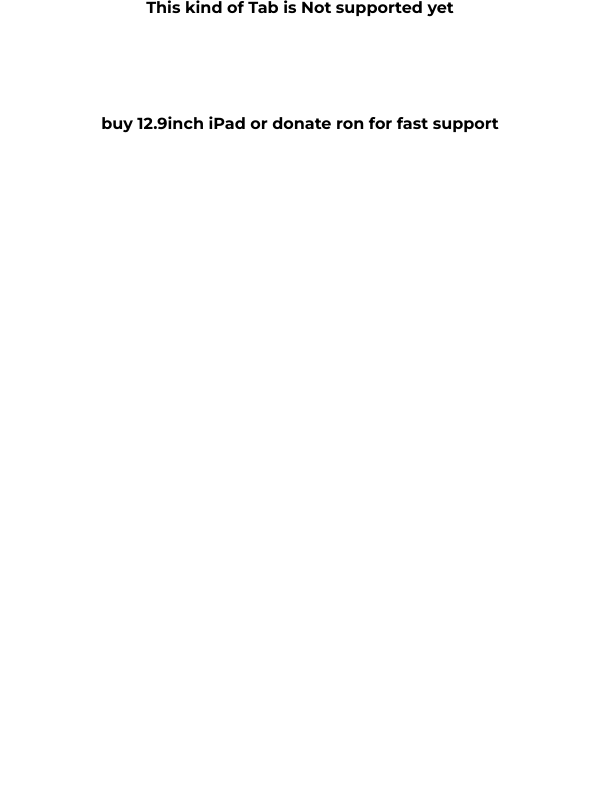
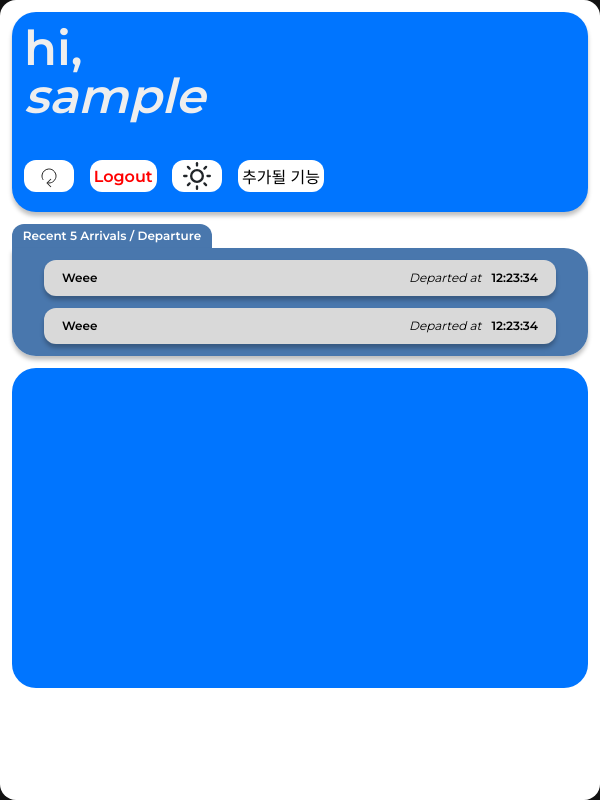
Before and after one commit to donghun-choi/cnftjrcpzm, a Flask app: page / in a window 600 px wide. Run offline with Flask 2, Linux system fonts and the light colour scheme; the visitor is signed in with stand-in values (Sample User, id 1).

Commit message:
minimalize

```diff
--- a/static/css/common.css
+++ b/static/css/common.css
@@ -249,36 +249,12 @@ table {
   display: flex;
 }
 
-/* mobile */
-@media all and (min-width: 0px) and (max-width: 600px) {
-  .mobile-content-area {
-    display: block;
-  }
-  .laptop-content-area,
-  .ipad-content-area,
-  .mobile1-content-area {
-    display: none;
-  }
-}
-@media all and (min-width: 600px) and (max-width: 864px) {
-  .mobile1-content-area {
-    display: block;
-  }
-  .laptop-content-area,
-  .ipad-content-area,
-  .mobile-content-area {
-    display: none;
-  }
-}
-
 /* tab */
-@media all and (min-width: 864px) and (max-width: 1200px) {
+@media all and (min-width: 600px) and (max-width: 1200px) {
   .ipad-content-area {
     display: block;
   }
-  .laptop-content-area,
-  .mobile-content-area,
-  .mobile1-content-area {
+  .laptop-content-area {
     display: none;
   }
 }
@@ -287,9 +263,7 @@ table {
   .laptop-content-area {
     display: block;
   }
-  .mobile-content-area,
-  .ipad-content-area,
-  .mobile1-content-area {
+  .ipad-content-area {
     display: none;
   }
 }
--- a/static/css/ipad.css
+++ b/static/css/main.css
@@ -1,3 +1,10 @@
+#hi {
+  display: none;
+}
+#welcome {
+  display: block;
+}
+
 html {
   --transitionSecond: 0.74s;
 }
@@ -23,19 +30,19 @@ body.dark {
 .welcome-and-clock {
   display: flex;
 }
-.ipad-content-area {
+.main-content-area {
   border-radius: 24px;
   max-width: 100vw;
   min-width: 600px;
   height: 100vh;
   background: var(--background);
-  padding: 30px 48px 48px 48px;
+  padding: 40px 48px 48px 48px;
   box-sizing: border-box;
   transition: all var(--transitionSecond);
 }
 .memu-area {
-  margin-top: 64px;
-  height: 32px;
+  margin-top: 40px;
+  height: 50px;
   width: 440px;
   display: flex;
   align-items: center;
@@ -49,7 +56,9 @@ body.dark {
   font-size: 16px;
 }
 .welcome-box button {
-  padding: 2px 4px;
+  min-width: 50px;
+  height: 100%;
+  padding: 4px 4px;
   border-radius: 12px;
   font-size: 16px;
   font-weight: 550;
@@ -73,13 +82,13 @@ button {
   box-sizing: border-box;
   padding: 36px;
   margin-right: auto;
-  margin-bottom: 40px;
+  margin-bottom: 24px;
 }
-.recent-five {
+.recent {
   width: 100%;
   height: 300px;
 }
-.recent-five-full {
+.recent-full {
   width: 100%;
   height: 100%;
 }
@@ -97,7 +106,7 @@ button {
   background: var(--recent_five);
 }
 
-.recent-five-view {
+.recent-view {
   /* transition: all var(--transitionSecond); */
 
   overflow-y: scroll;
@@ -109,10 +118,10 @@ button {
   box-sizing: border-box;
   padding: 32px;
 }
-.recent-five-view-full::-webkit-scrollbar {
+.recent-view-full::-webkit-scrollbar {
   display: none;
 }
-.recent-five-view-full {
+.recent-view-full {
   background: #4977ad;
   height: 832px;
   border-radius: 0px 24px 24px 24px;
@@ -162,15 +171,15 @@ button {
 
 .student-overoll-shortcut {
   /* transition: all var(--transitionSecond); */
-  margin-top: 40px;
+  margin-top: 68px;
   height: 600px;
   width: 100%;
   background: var(--welcome_bg);
   box-sizing: border-box;
-  padding: 26px 0px 26px 27px;
+  padding: 26px 27px 26px 27px;
   border-radius: 24px;
   display: grid;
-  grid-template-columns: repeat(8, 1fr);
+  grid-template-columns: repeat(6, 1fr);
   grid-template-rows: repeat(5, 1fr);
 }
 
@@ -186,6 +195,7 @@ button {
   flex-direction: column;
   align-items: center;
   justify-content: center;
+  margin: auto;
 }
 .student-overoll-shortcut-inner img {
   width: 48px;
@@ -261,3 +271,86 @@ button {
   right: 4%;
   background: white;
 }
+
+@media all and (min-width: 600px) and (max-width: 866px) {
+  #hi {
+    display: none;
+  }
+  #welcome {
+    display: block;
+  }
+  .clock {
+    display: none;
+  }
+  .student-overoll-shortcut {
+    height: 400px;
+    grid-template-columns: repeat(4, 1fr);
+    grid-template-rows: repeat(3, 1fr);
+  }
+  .welcome-box {
+    width: 100%;
+  }
+  .student-overoll-shortcut-inner {
+    margin: 20px auto;
+  }
+}
+/* mobile */
+@media all and (min-width: 0px) and (max-width: 600px) {
+  #hi {
+    display: block;
+  }
+  #welcome {
+    display: none;
+  }
+  .memu-area {
+    margin-top: 40px;
+    height: 32px;
+    min-width: 260px;
+    max-width: 50vw;
+    display: flex;
+    align-items: center;
+    justify-content: space-between;
+  }
+  .clock {
+    display: none;
+  }
+  .welcome-box {
+    width: 100%;
+    height: 200px;
+    margin-bottom: 12px;
+    padding: 12px;
+  }
+  .main-content-area {
+    border-radius: 16px;
+    max-width: 100vw;
+    min-width: 300px;
+    height: 100vh;
+    background: var(--background);
+    padding: 12px;
+    box-sizing: border-box;
+    transition: all var(--transitionSecond);
+  }
+  .student-overoll-shortcut-inner {
+    margin: auto;
+    width: 64px;
+    height: 64px;
+  }
+  .recent-view {
+    padding: 12px 32px;
+  }
+  .recent {
+    width: 100%;
+    height: 108px;
+  }
+  .student-overoll-shortcut {
+    margin-top: 36px;
+    height: 320px;
+    grid-template-columns: repeat(4, 1fr);
+    grid-template-rows: repeat(3, 1fr);
+  }
+}
+#theme-toggle {
+  display: flex;
+  align-items: center;
+  justify-content: center;
+}
--- a/static/js/handleClick.js
+++ b/static/js/handleClick.js
@@ -1,6 +1,6 @@
 const close_btn_for_recent = document.getElementsByClassName("close_btn_for_recent")[0];
-const recent_five = document.getElementsByClassName("recent-five")[0];
-const recent_five_view = document.getElementsByClassName("recent-five-view")[0];
+const recent_five = document.getElementsByClassName("recent")[0];
+const recent_five_view = document.getElementsByClassName("recent-view")[0];
 const recent_five_container = document.getElementsByClassName("recent-container")[0];
 
 recent_five.addEventListener("click", enable);
@@ -15,7 +15,7 @@ function enable() {
   recent_five.style.transform = "translate(-50%)";
   recent_five.style.zIndex = "999999";
 
-  recent_five_view.style.boxShadow = "0 0 1200px black";
+  recent_five_view.style.boxShadow = "0 0 120px 12px black";
   recent_five_view.style.borderRadius = "24px 24px 24px 24px";
 
   // container style
@@ -64,12 +64,17 @@ function saveTheme(theme) {
 
 function applyTheme(theme) {
   document.body.className = theme;
+  if (theme == "light") {
+    document.getElementById("themeIMG").src = "../static/images/svg/sun.svg";
+  } else document.getElementById("themeIMG").src = "../static/images/svg/moon.svg";
 }
 
 function rotateTheme(theme) {
   if (theme === "light") {
+    document.getElementById("themeIMG").src = "../static/images/svg/sun.svg";
     return "dark";
   }
+  document.getElementById("themeIMG").src = "../static/images/svg/moon.svg";
   return "light";
 }
 
@@ -78,6 +83,7 @@ const themeToggler = document.getElementById("theme-toggle");
 
 let theme = getTheme();
 applyTheme(theme);
+
 themeDisplay.innerText = theme;
 
 themeToggler.onclick = () => {
--- a/templates/main.html
+++ b/templates/main.html
@@ -10,7 +10,7 @@
     <meta http-equiv="X-UA-Compatible" content="IE=edge" />
     <meta name="viewport" content="width=device-width, initial-scale=1.0, maximum-scale=1.0, user-scalable=no" />
     <!-- apple 상단바 애미 ㅋㅋㅋㅋㅋㅋ -->
-    <!-- <meta name="color-scheme" content="dark" /> -->
+    <meta name="color-scheme" content="dark" />
     <!-- pwa apple -->
     <meta name="mobile-web-app-capable" content="yes" />
     <meta name="apple-mobile-web-app-title" content="출석체크" />
@@ -19,21 +19,21 @@
     <link rel="apple-touch-icon" href="../static/icons/icon.png" />
     <!-- PWA android is not supporting currently-->
     <link rel="stylesheet" href="../static/css/common.css" />
-    <link rel="stylesheet" href="../static/css/ipad.css" />
-    <link rel="stylesheet" href="../static/css/mobile.css" />
+    <link rel="stylesheet" href="../static/css/main.css" />
     <title>메인</title>
   </head>
   <body>
     <noscript>Please Enable JS.</noscript>
     <noscript>자바스크립트를 활성화해주시기 바랍니다.</noscript>
-    <div class="ipad-content-area">
+    <div class="main-content-area">
       <div class="welcome-and-clock">
         <div class="welcome-box">
-          Welcome, <br />
+          <span id="welcome">Welcome,</span>
+          <span id="hi">hi,</span>
           <i>{{userName}}</i>
           <br />
           <div class="memu-area">
-            <button style="height: 24px; width: 24px; display: flex; justify-content: center; align-items: center" class="button" onClick="window.location.reload()">
+            <button onClick="window.location.reload()">
               <svg width="24" height="24" viewBox="0 0 24 24" fill="none">
                 <path
                   d="M10 19L9.64645 18.6464L9.29289 19L9.64645 19.3536L10 19ZM13.6464 14.6464L9.64645 18.6464L10.3536 19.3536L14.3536 15.3536L13.6464 14.6464ZM9.64645 19.3536L13.6464 23.3536L14.3536 22.6464L10.3536 18.6464L9.64645 19.3536Z"
@@ -47,7 +47,8 @@
               </svg>
             </button>
             <button onclick="location.href = './logout'" style="color: red">Logout</button>
-            <span id="theme" style="display: none">light</span><button id="theme-toggle">Night Mode</button>
+            <span id="theme" style="display: none">light</span>
+            <button id="theme-toggle"><img id="themeIMG" src="" alt="" /></button>
             <button>추가될 기능</button>
           </div>
         </div>
@@ -66,9 +67,9 @@
           />
         </svg>
       </button>
-      <div class="recent-five">
+      <div class="recent">
         <div class="recent-container">Recent 5 Arrivals / Departure</div>
-        <div class="recent-five-view">
+        <div class="recent-view">
           {% for i in range(500)%}
           <div class="recent-nth">
             <div class="name">Weee</div>
@@ -80,36 +81,13 @@
       </div>
       <div class="student-overoll-shortcut">
         {% for i in StudentList %}
-        <button class="student-overoll-shortcut-inner" id="moveoncolorchange" onclick="alert('{{i}} 출석체크 완료');location.href= '/{{i}}'">
+        <button class="student-overoll-shortcut-inner" onclick="alert('{{i}} 출석체크 완료');location.href= '/{{i}}'">
           <img src="../static/images/pfp/{{i}}_pfp.png" alt="" />
           <p>{{i}}</p>
         </button>
         {% endfor %}
       </div>
     </div>
-    <div class="mobile1-content-area">
-      <h1 style="text-align: center; margin-bottom: 100px">This kind of Tab is Not supported yet</h1>
-      <h2 style="text-align: center">buy 12.9inch iPad or donate ron for fast support</h2>
-    </div>
-    <div class="mobile-content-area">
-      <div class="moblie-welcome-box">
-        Hi! <br />
-        <i>{{userName}}</i>
-      </div>
-      <div class="mobile-resent-five">
-        <div class="recent-container">Recent 5 Arrivals / Departure</div>
-        <div class="mobile-recent-five-view" onclick="location.href='recent-arrival-departures'">
-          {% for i in range(5)%}
-          <div class="mobile-recent-nth">
-            <div class="name">Weee</div>
-            <div class="arrive-depart">Departed at</div>
-            <div class="time">12:23:34</div>
-          </div>
-          {% endfor %}
-        </div>
-      </div>
-    </div>
-
     <div class="laptop-content-area">
       <h1>laptop</h1>
     </div>
--- a/templates/overoll.html
+++ b/templates/overoll.html
@@ -17,7 +17,7 @@
     <link rel="apple-touch-icon" href="../static/icons/icon.png" />
     <!-- PWA android is not supporting currently-->
     <link rel="stylesheet" href="../static/css/common.css" />
-    <link rel="stylesheet" href="../static/css/ipad.css" />
+    <link rel="stylesheet" href="../static/css/main.css" />
     <title>메인</title>
   </head>
   <body>
@@ -38,7 +38,7 @@
       </div>
       <div class="resent-five-full">
         <div class="recent-container">Recent 5 Arrivals / Departure</div>
-        <div class="recent-five-view-full">
+        <div class="recent-view-full">
           {% for i in range(50)%}
           <div class="recent-nth">
             <div class="name">Weee</div>
```
Also changed, not shown: static/css/mobile.css (deleted, +0 -38 lines), README.md, static/images/svg/moon.svg (added), static/images/svg/sun.svg (added).
